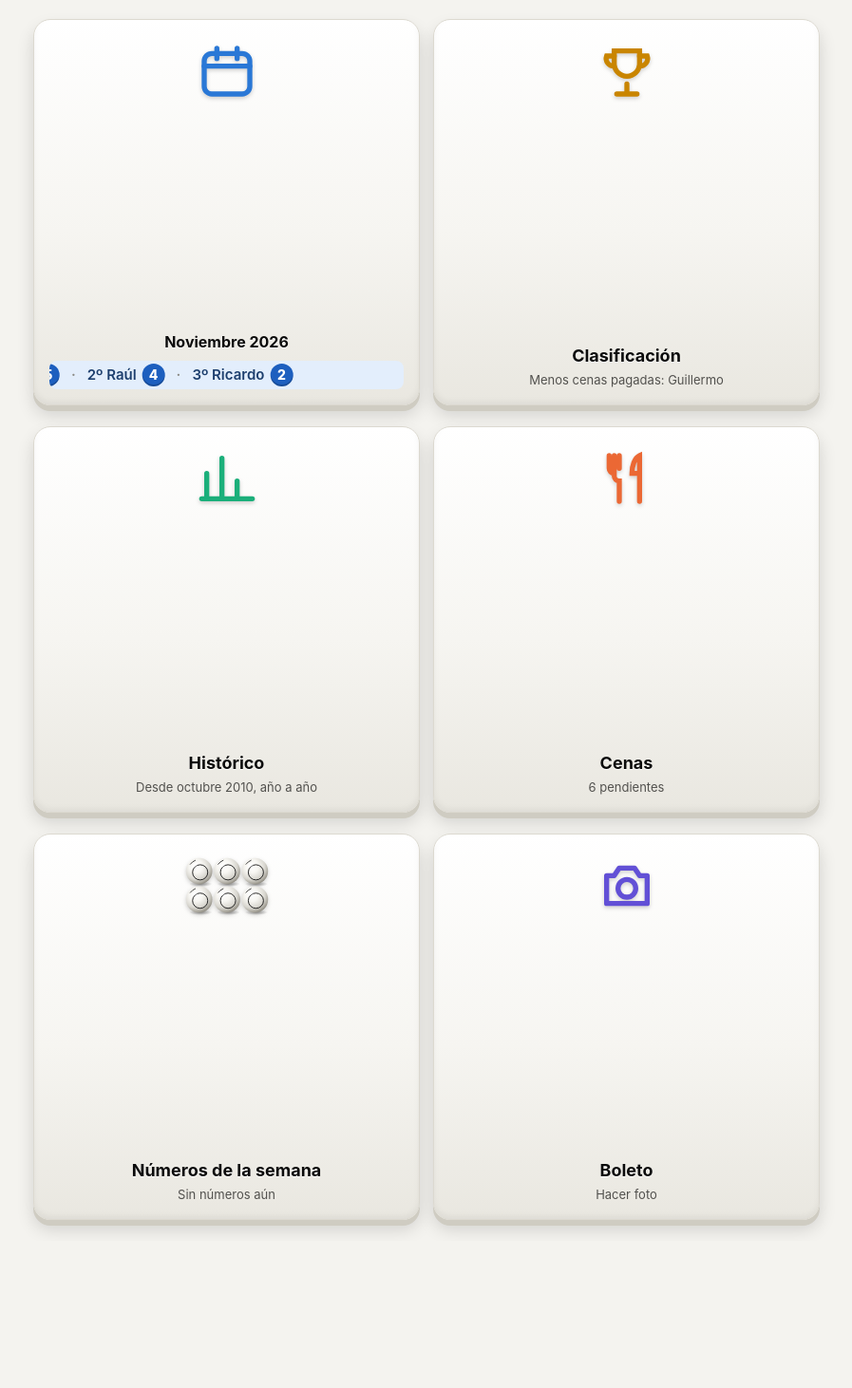
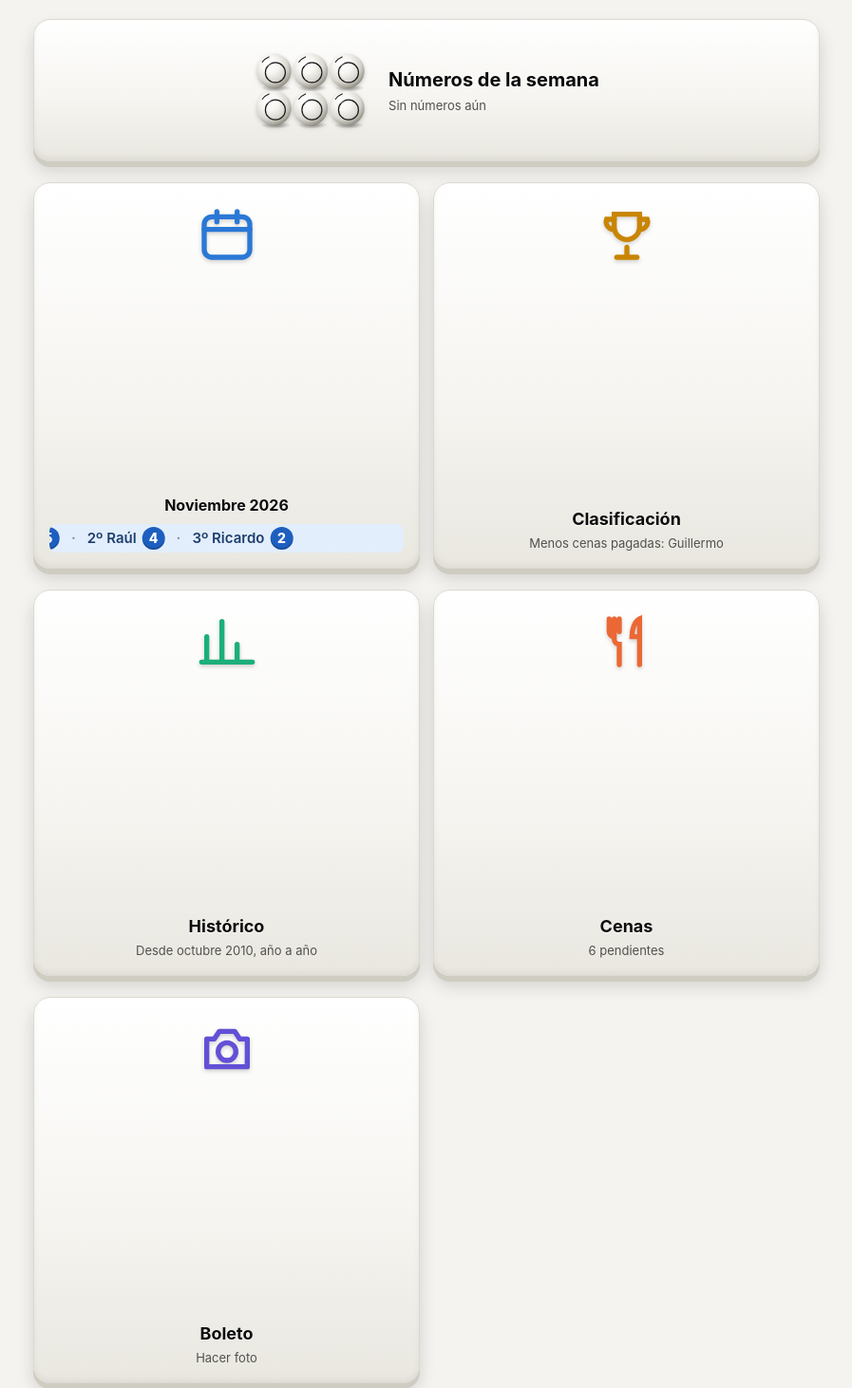
Before and after one commit to RICHARDINSNET/loto, a plain HTML site: page index.html in a window 1280 px wide. Shown: the top 1462 px of the page at 95% size, without its empty margins (191-1088 px from the left). Before the commit the page ends 1307 px from the top, so only its background shows below. Drawn offline with Linux system fonts and the light colour scheme.

Commit message:
Inicio: Números de la semana arriba a doble ancho

```diff
--- a/index.html
+++ b/index.html
@@ -7,7 +7,7 @@
 <meta name="apple-mobile-web-app-capable" content="yes">
 <meta name="apple-mobile-web-app-title" content="Loto Egipto">
 <title>Loto Egipto</title>
-<meta name="loto-version" content="1794773803">
+<meta name="loto-version" content="1794777282">
 <link rel="manifest" href="manifest.json?v=11">
 <link rel="apple-touch-icon" href="apple-touch-icon.png?v=11">
 <link rel="icon" href="icon-192.png?v=11">
@@ -67,9 +67,10 @@ body.sub .brand span{display:none}
 .sq .t{font-size:18px;font-weight:700}
 .sq .d{font-size:13px;color:var(--text2);margin-top:4px;line-height:1.35}
 .sq.k5 svg{color:#6250d6}
-.sq.k6 svg{width:96px}
+.sq.k6 svg{width:120px;height:84px;margin:0}
+.sq.wide .t{font-size:20px}
 .nb.rein{background:radial-gradient(circle at 35% 30%,#fff3c4,#f5c518 70%,#c99a00);border-color:#c99a00}
-.sq.wide{grid-column:1/-1;aspect-ratio:auto;flex-direction:row;justify-content:center;gap:16px;padding:18px}
+.sq.wide{grid-column:1/-1;aspect-ratio:auto;min-height:150px;flex-direction:row;justify-content:center;align-items:center;gap:22px;padding:18px}
 .sq.wide>div{width:auto;text-align:left}
 .balls{display:flex;flex-wrap:wrap;gap:5px}
 .nb{width:38px;height:38px;flex:none;border-radius:50%;border:1px solid var(--line);background:radial-gradient(circle at 35% 30%,#fff,#ecebe6 70%,#cfcdc5);color:#111;font-weight:800;font-size:16px;text-align:center;padding:0}
@@ -495,11 +496,11 @@ function renderInicio(){
     boleto:'<svg viewBox="0 0 24 24" fill="none" stroke="currentColor" stroke-width="2" stroke-linecap="round" stroke-linejoin="round"><path d="M4 8h3l2-3h6l2 3h3v11H4z"/><circle cx="12" cy="13" r="3.5"/></svg>',
     cenas:'<svg viewBox="0 0 24 24" fill="none" stroke="currentColor" stroke-width="2" stroke-linecap="round"><path d="M7 3v8a2 2 0 0 0 2 2v8M5 3v5a2 2 0 0 0 2 2M9 3v5M17 21V3c-2 1-3 4-3 7h3"/></svg>'};
   $('#v-inicio').innerHTML=`<div class="grid">
+    <button class="sq k6 wide" data-go="semana">${ic.semana}<div><div class="t">Números de la semana</div><div class="d">${(()=>{const b=curBol();return b&&b.apuestas.length?`${b.apuestas.length} apuesta${b.apuestas.length>1?'s':''}`:'Sin números aún'})()}</div></div></button>
     <button class="sq k1" data-go="mes">${ic.mes}<div style="min-width:0"><div class="t">${label(cur)} ${cur.y}</div><div class="ticker"><div class="tk">${tk}</div></div></div></button>
     <button class="sq k2" data-go="clasif">${ic.clasif}<div><div class="t">Clasificación</div><div class="d">Menos cenas pagadas: ${lider.map(i=>P[i]).join(' y ')}</div></div></button>
     <button class="sq k3" data-go="hist">${ic.hist}<div><div class="t">Histórico</div><div class="d">Desde ${MES[meses[0].m-1].toLowerCase()} ${meses[0].y}, año a año</div></div></button>
     <button class="sq k4" data-go="cenas">${ic.cenas}<div><div class="t">Cenas</div><div class="d">${pend.length?pend.length+' pendientes':'Ninguna pendiente'}</div></div></button>
-    <button class="sq k6" data-go="semana">${ic.semana}<div><div class="t">Números de la semana</div><div class="d">${(()=>{const b=curBol();return b&&b.apuestas.length?`${b.apuestas.length} apuesta${b.apuestas.length>1?'s':''}`:'Sin números aún'})()}</div></div></button>
     <button class="sq k5" data-go="boleto">${ic.boleto}<div><div class="t">Boleto</div><div class="d">Hacer foto</div></div></button>
   </div>`;
   document.querySelectorAll('[data-go]').forEach(b=>b.onclick=()=>{location.hash=b.dataset.go});
```
